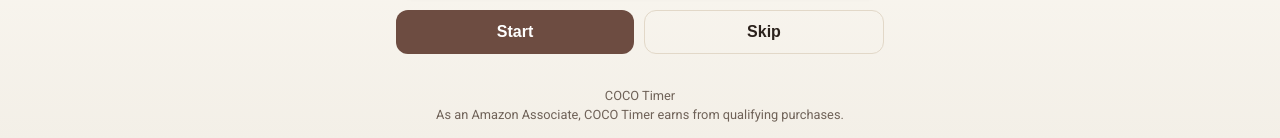
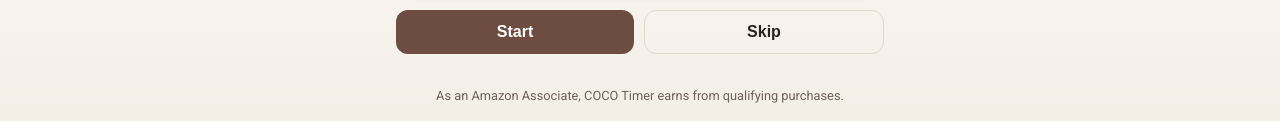
Before and after one commit to takatama/coco-timer, a React (Vite) app: page /intro in a window 1280 px wide. Shown: the part 842-980 px from the top of the page. Built offline with nearby package versions, Linux system fonts and the light colour scheme.

Commit message:
Remove COCO Timer text from footer

```diff
--- a/src/app/App.tsx
+++ b/src/app/App.tsx
@@ -29,10 +29,7 @@
             <Route path="*" element={<Navigate to="/" replace />} />
           </Routes>
         </ErrorBoundary>
-        <footer className={styles.footer}>
-          <div>{t("app.footer")}</div>
-          <div>{t("setup.affiliate")}</div>
-        </footer>
+        <footer className={styles.footer}>{t("setup.affiliate")}</footer>
       </div>
     </BrowserRouter>
   );
```
